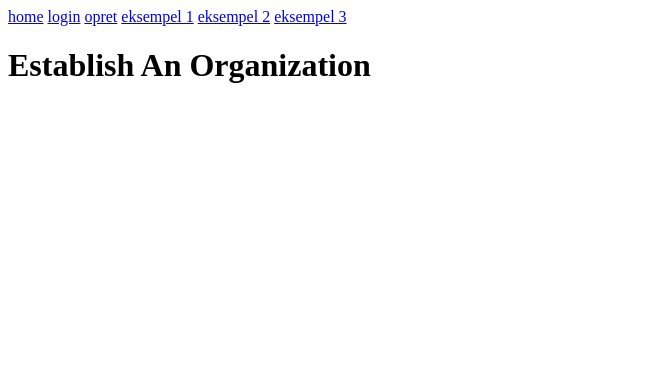
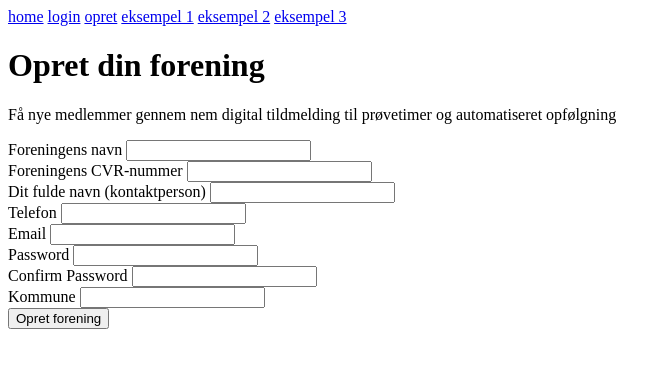
Before and after one commit to FreshLuna/Project-3, a SvelteKit app in the folder Frontendp3/: page /opret in a window 1280 px wide. Shown: the top 368 px of the page, without its empty margins (0-671 px from the left). Built offline with nearby package versions, Linux system fonts and the light colour scheme.

Commit message:
Organization forms

```diff
--- a/Frontendp3/src/routes/opret/+page.svelte
+++ b/Frontendp3/src/routes/opret/+page.svelte
@@ -1 +1,49 @@
-<h1>Establish An Organization</h1>
+<h1>Opret din forening</h1>
+<p>Få nye medlemmer gennem nem digital tildmelding til prøvetimer og automatiseret opfølgning</p>
+
+<body>
+    <div class="container">
+        <form id="opretForm">
+            <div class="form-group">
+                <label for="foreningnavn">Foreningens navn</label>
+                <input type="text" id="foreningnavn" name="forening" required>
+            </div>
+                <div class="form-group">
+                <label for="cvrnum">Foreningens CVR-nummer</label>
+                <input type="text" id="cvr" name="cvrnum" required>
+            </div>
+                <div class="form-group">
+                <label for="kontaktperson">Dit fulde navn (kontaktperson)</label>
+                <input type="text" id="kontaktperson" name="kontaktperson" required>
+            </div>
+                <div class="form-group">
+                <label for="tlf">Telefon</label>
+                <input type="number" id="tlf" name="tlfnum" required>
+            </div>
+            <div class="form-group">
+                <label for="email">Email</label>
+                <input type="email" id="email" name="email" required>
+            </div>
+            <div class="form-group">
+                <label for="password">Password</label>
+                <input type="password" id="password" name="password" required>
+                <div class="password-hint" id="passwordHint">
+                </div>
+                <span id="passwordError" class="error"></span>
+                <div class="password-strength" id="passwordStrength"></div>
+            </div>
+            <div class="form-group">
+                <label for="confirmPassword">Confirm Password</label>
+                <input type="password" id="confirmPassword"
+                    name="confirmPassword" required>
+                <span id="confirmPasswordError" class="error"></span>
+            </div>
+            <div class="form-group">
+                <label for="kommune">Kommune</label>
+                <input type="text" id="kommune" name="kommune" required>
+            </div>
+            <button type="submit">Opret forening</button>
+        </form>
+        <p id="message"></p>
+    </div>
+    </body>
```
Also changed, not shown: Frontendp3/src/routes/login/+page.svelte (+29 -1 lines).
